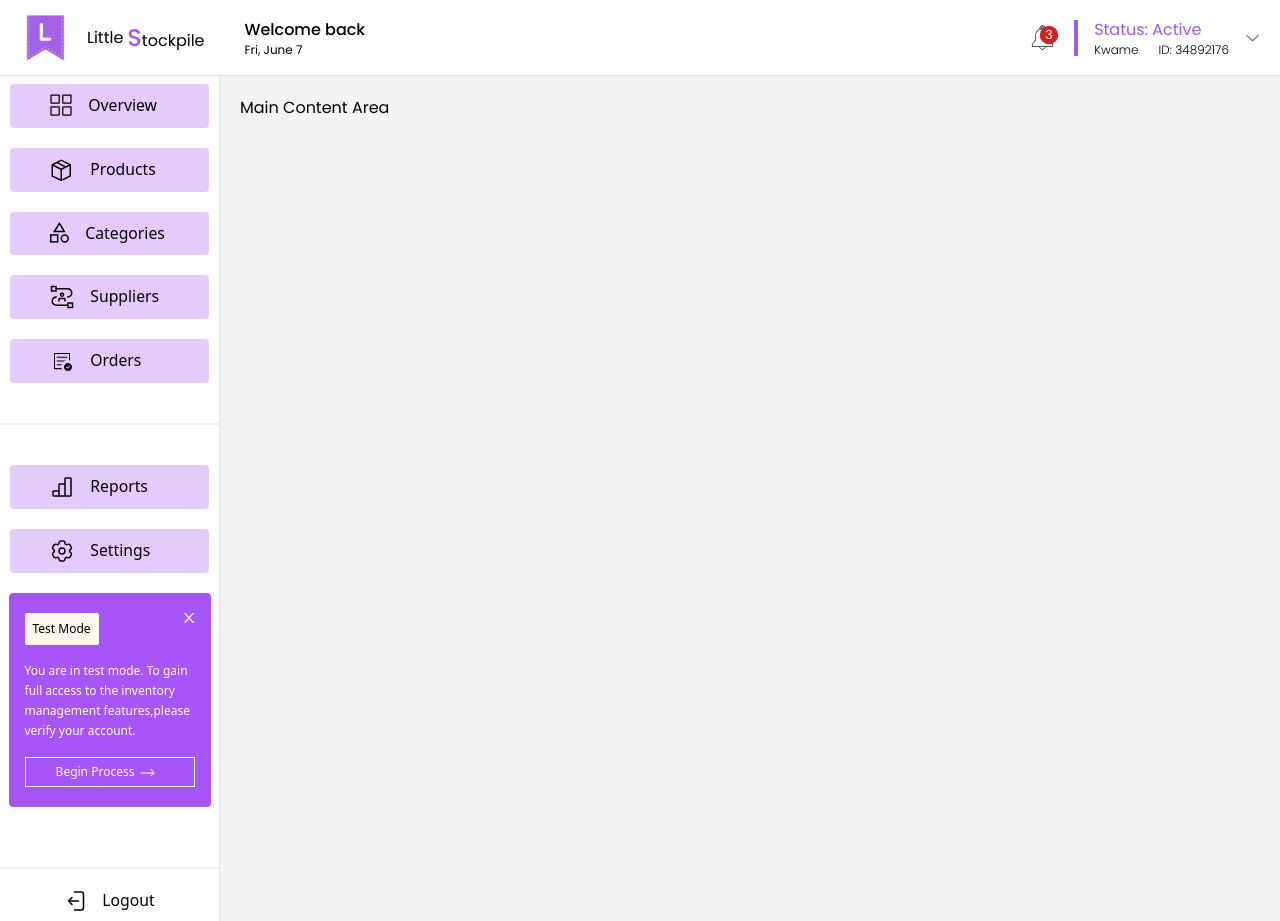
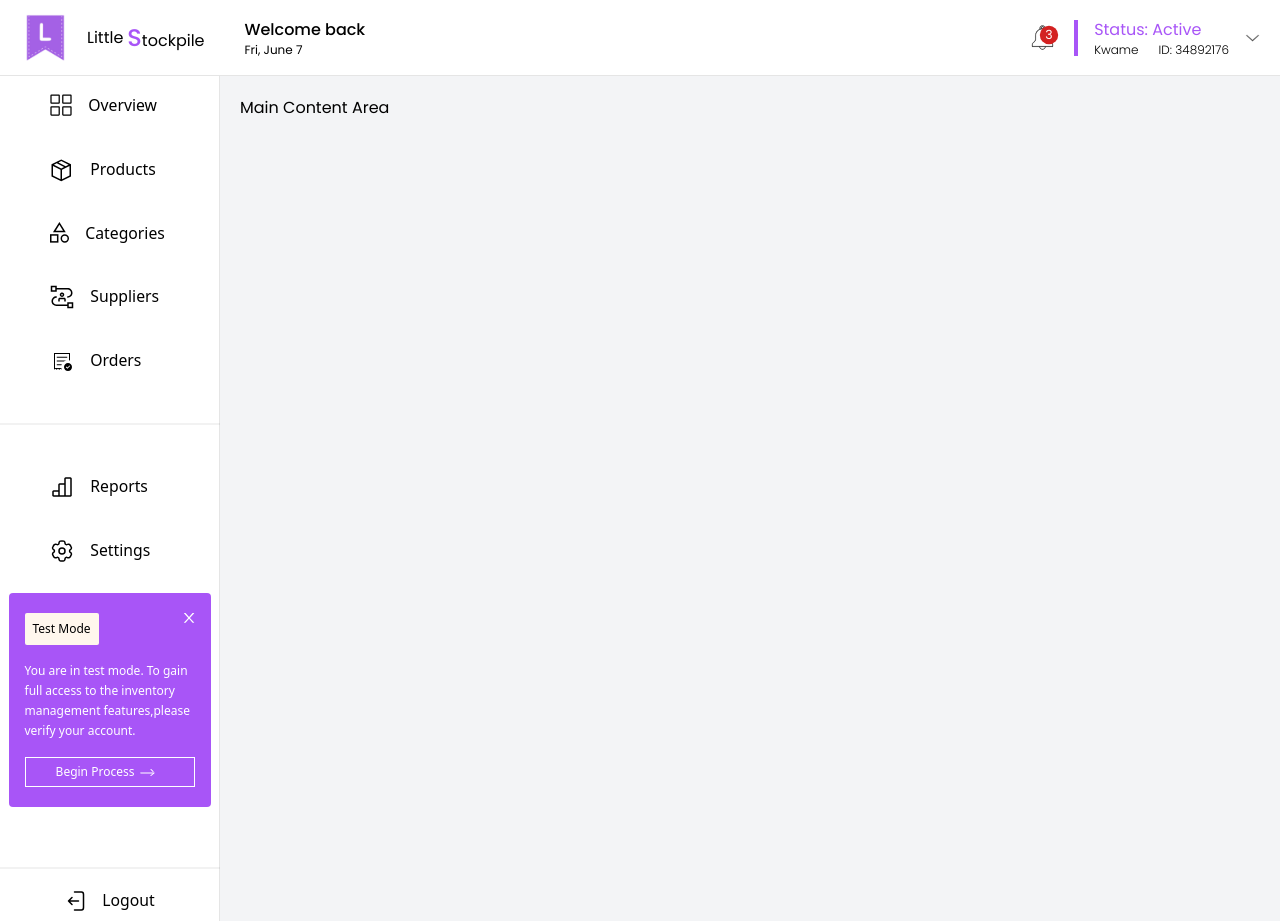
Before and after one commit to tpeacefill/inventory-webapp, a Next.js app: page /Dashboard in a window 1280 px wide. Built offline with nearby package versions, Linux system fonts and the light colour scheme.

Commit message:
SidepaneButtonNav states defined

```diff
--- a/app/components/SidepaneButtonNav.tsx
+++ b/app/components/SidepaneButtonNav.tsx
@@ -1,4 +1,5 @@
-import React from 'react';
+'use client'
+import React, { useState } from 'react';
 
 type SidepaneButtonProps = {
   icon: React.ReactNode;
@@ -7,8 +8,17 @@ type SidepaneButtonProps = {
 };
 
 const SidepaneButton: React.FC<SidepaneButtonProps> = ({ icon, text, className }) => {
+  const [isActive, setIsActive] = useState(false);
+
+  const handleClick = () => {
+    setIsActive(!isActive); // Toggle the isActive state
+  };
+
   return (
-    <button className={`flex gap-4 px-10 py-2.5 text-base whitespace-nowrap rounded bg-purple-500 bg-opacity-30 mb-5 w-[198.45px] ${className}`}>
+    <button
+      className={`flex gap-4 px-10 py-2.5 text-base whitespace-nowrap rounded mb-5 w-[198.45px] ${isActive ? 'bg-purple-500 bg-opacity-30' : 'bg-transparent'} ${className}`}
+      onClick={handleClick} // Handle click to toggle isActive
+    >
       {icon}
       <p className='font-poppins text-black text-[15.75px] font-normal leading-normal'>{text}</p>
     </button>
```
